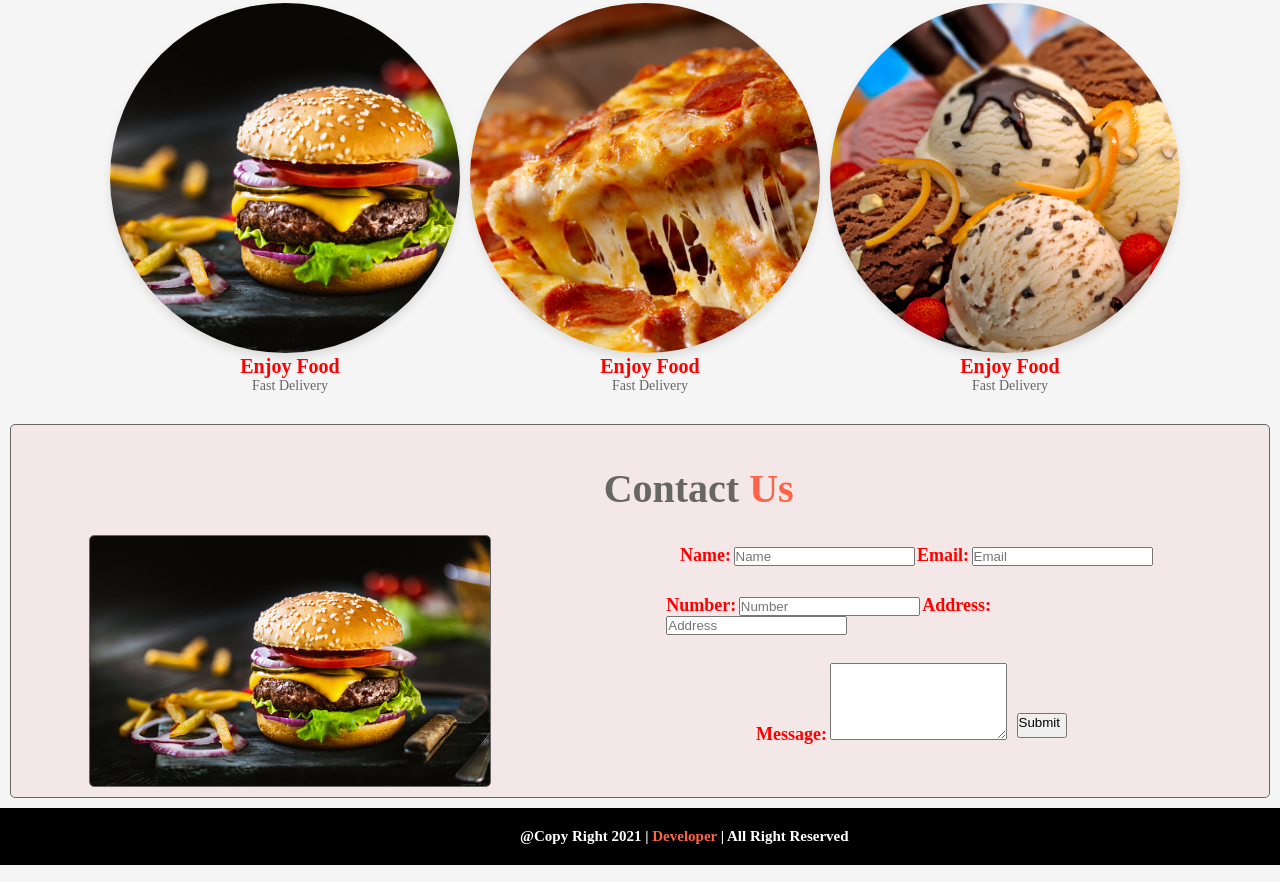
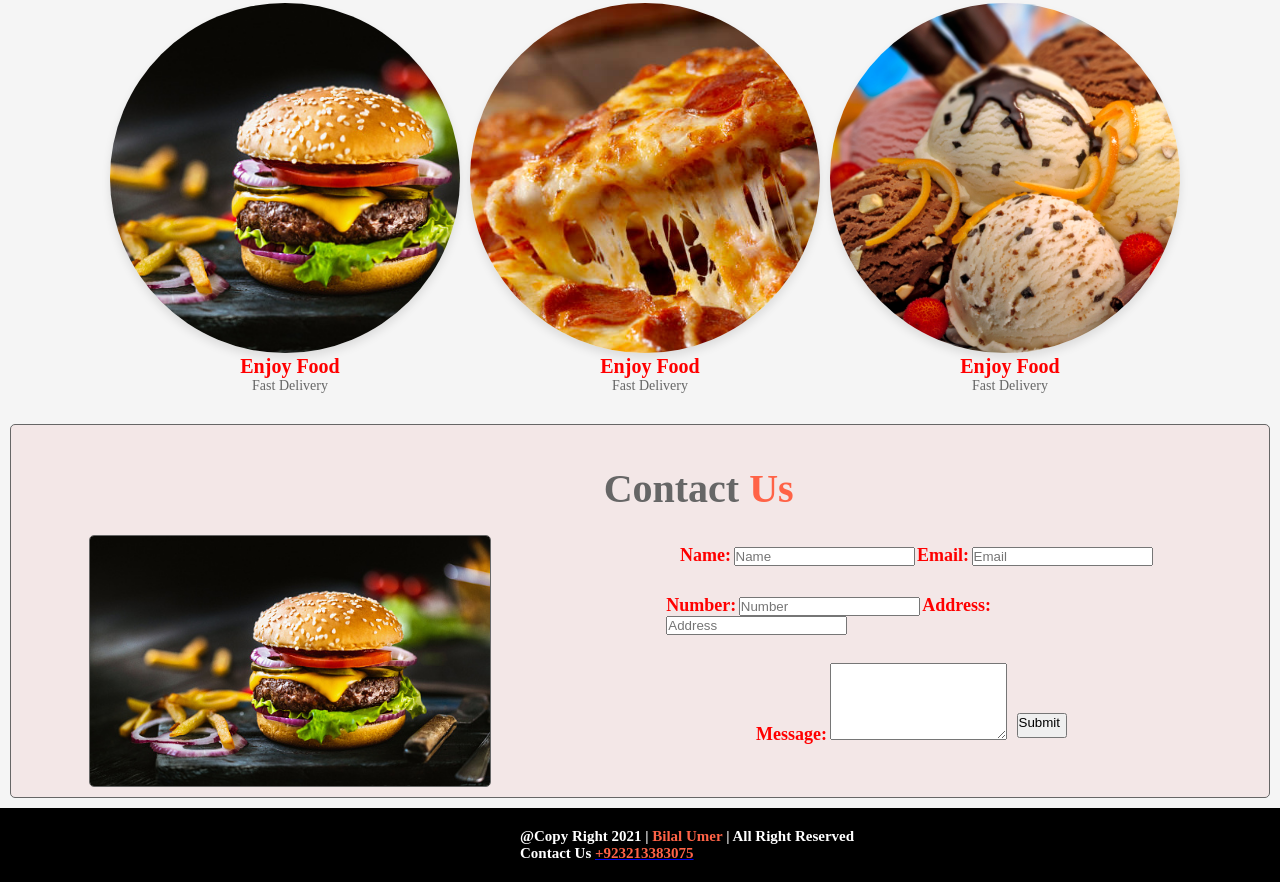
Before and after one commit to bilalumer75/restaurantwebsit.git.io, a plain HTML site: page index.html in a window 1280 px wide. Shown: the part 2577-3459 px from the top of the page. Drawn offline with Linux system fonts and the light colour scheme.

Commit message:
my restaurant website

```diff
--- a/index.html
+++ b/index.html
@@ -270,7 +270,8 @@
 
     <footer class="footer" id="footer">
         <div>
-            <h2>@copy right 2021 | <span>developer</span> | all right reserved</h2>
+            <h2>@copy right 2021 | <span>bilal umer</span> | all right reserved</h2>
+            <h2>contact us <a href="+923213383075"> <span>+923213383075</span> </a></h2>
         </div>
     </footer>
 
```
